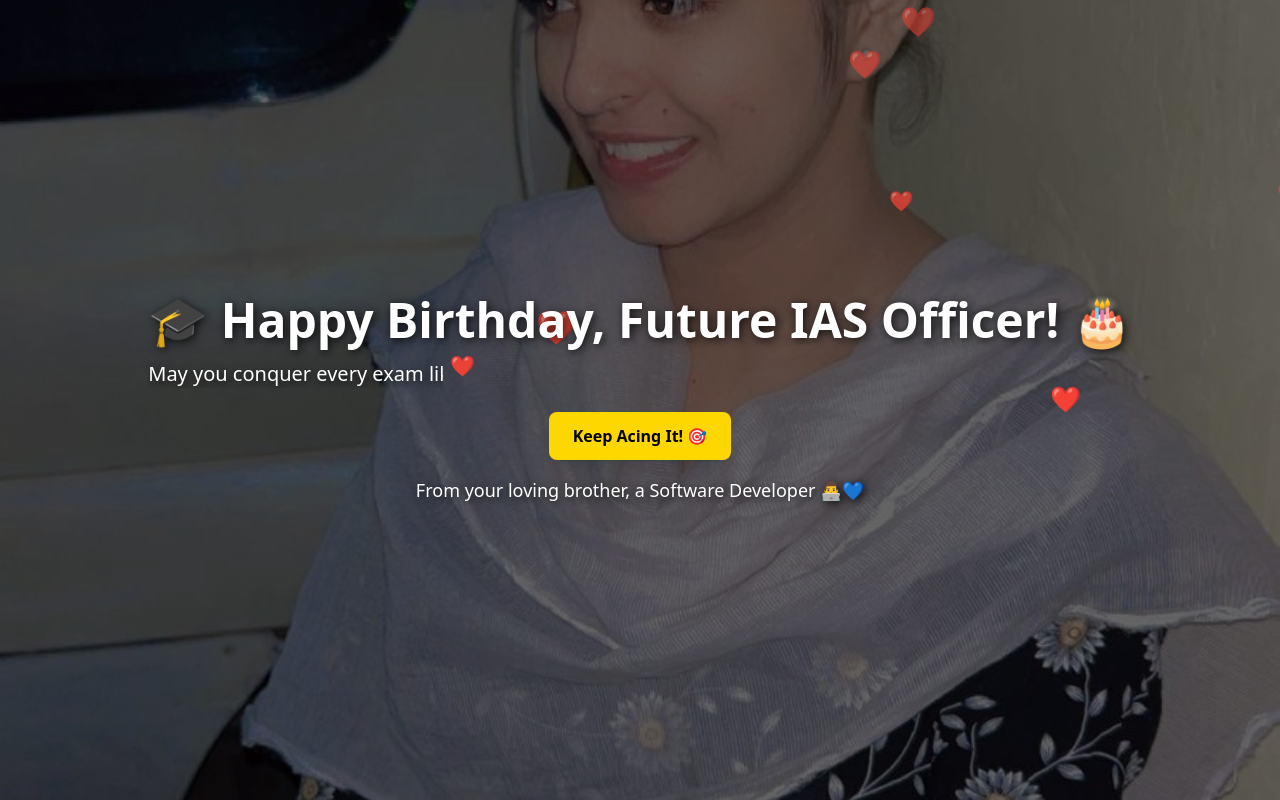
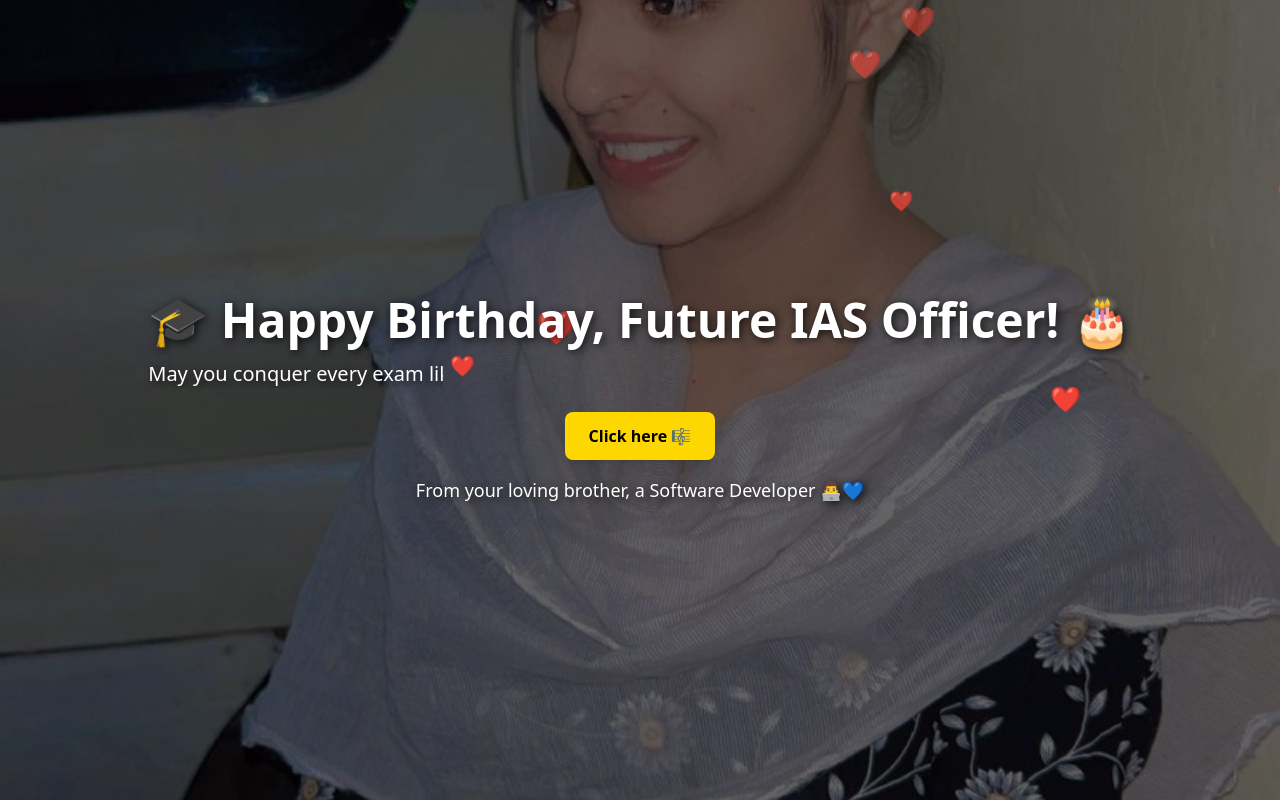
Before and after one commit to HarwinderS01/Mnu, a plain HTML site: page index.html in a window 1280 px wide. Shown: the top 800 px of the page. Drawn offline with nearby package versions, Linux system fonts and the light colour scheme.

Commit message:
Update index.html

```diff
--- a/index.html
+++ b/index.html
@@ -98,7 +98,7 @@
         <p class="text-lg sm:text-xl mt-4 typing-effect">May you conquer every exam like a pro! 🚀</p>
 
         <button onclick="playMusic()" class="mt-6 button shadow-lg">
-            Keep Acing It! 🎯
+            Click here 🎼
         </button>
 
         <p class="mt-4 text-md sm:text-lg">From your loving brother, a Software Developer 👨‍💻💙</p>
```
